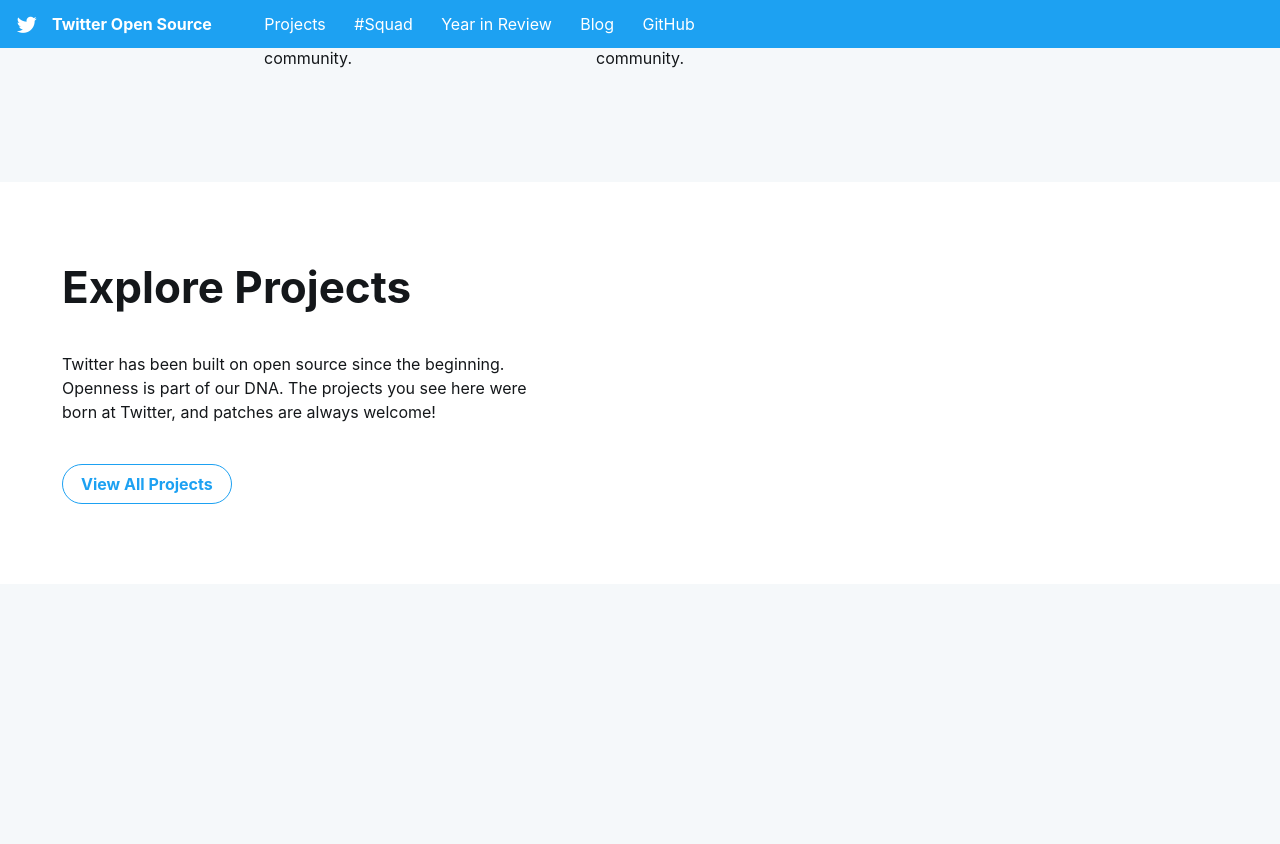
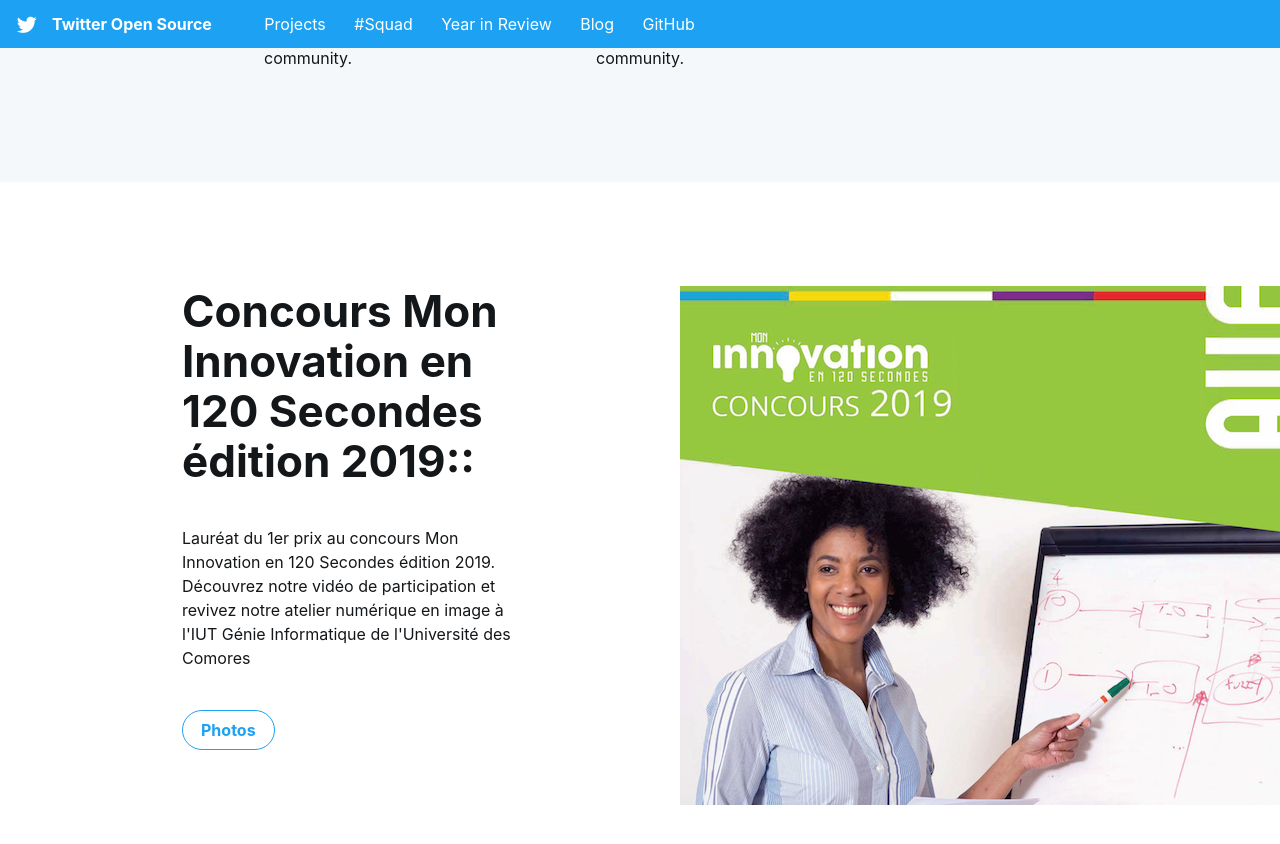
Before and after one commit to tech-num/test, a Jekyll site: the page built from index.html, in a window 1280 px wide and 900 px high, scrolled down 893 px. Shown: the top 844 px of the window. Built offline with Jekyll 4.4.1, drawn with Linux system fonts in a browser that asks for light colours; some web fonts are replaced.

Commit message:
Update index.html

```diff
--- a/index.html
+++ b/index.html
@@ -55,13 +55,18 @@
 <!-- Explore Projects -->
 
 <div class="section">
-    <div class="Grid container">
-        <div class="Grid-cell left-text u-size5of12 u-after1of12">
-            <h1 class="small-title mega-margin">Explore Projects</h1>
-            <p class="mega-margin">Twitter has been built on open source since the beginning. Openness is part of our DNA. The projects you see here were born at Twitter, and patches are always welcome!</p>
-            <button onclick="location.href='projects.html'" type="button" class="Button Button--large">View All Projects</button>
+    <div class="Grid small-container">
+
+        <div class="Grid-cell left-text emoji-card">
+            <h1 class="small-title mega-margin">Concours Mon Innovation en 120 Secondes édition 2019::</h1>
+            <p class="mega-margin">Lauréat du 1er prix au concours Mon Innovation en 120 Secondes édition 2019. <br/> Découvrez notre vidéo de participation et revivez notre atelier numérique en image à l'IUT Génie Informatique de l'Université des Comores</p>
+            <button onclick="location.href='projects.html'" type="button" class="Button Button--large">Photos</button>
         </div>
-        <div class="Grid-cell explore-projects-blank"></div>
+
+        <div class="Grid-cell emoji-card">
+            <img src="assets/mi120.png" class="imagemedia">
+        </div>
+
     </div>
 </div>
 
```
